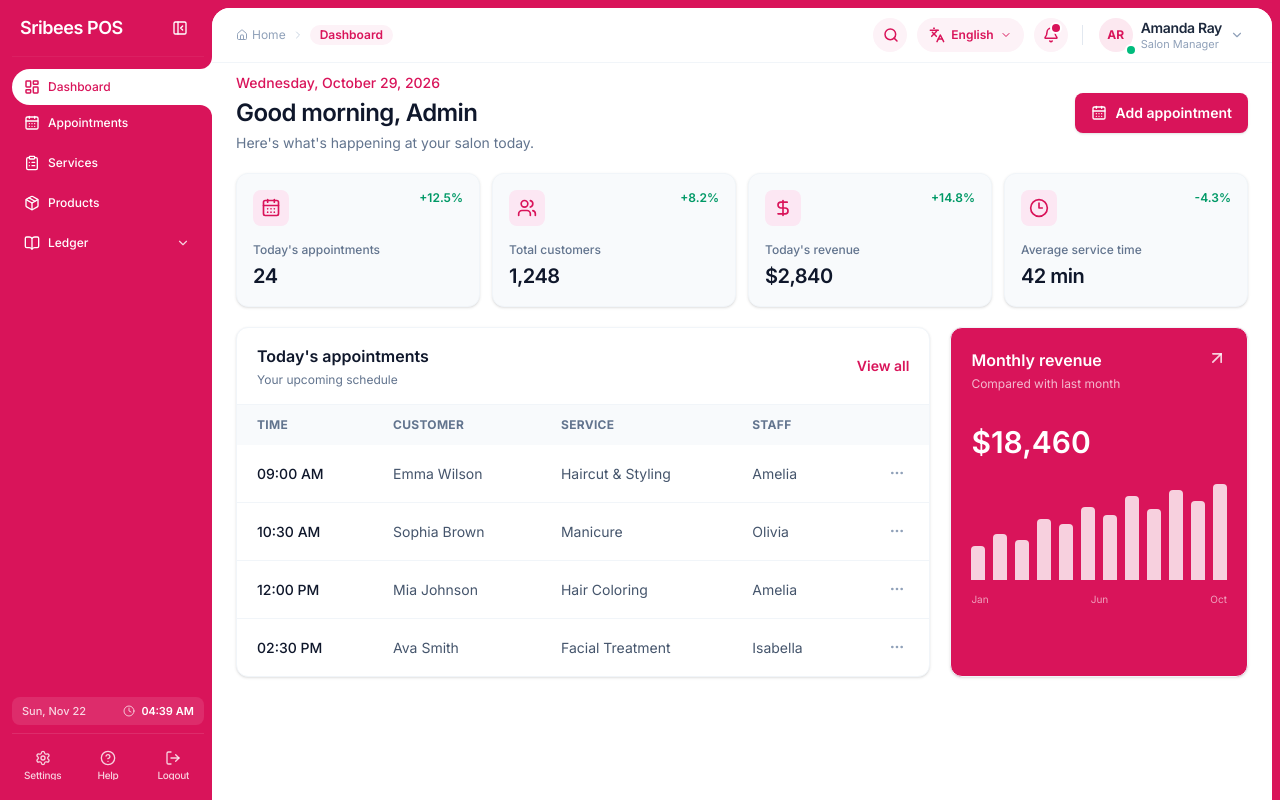
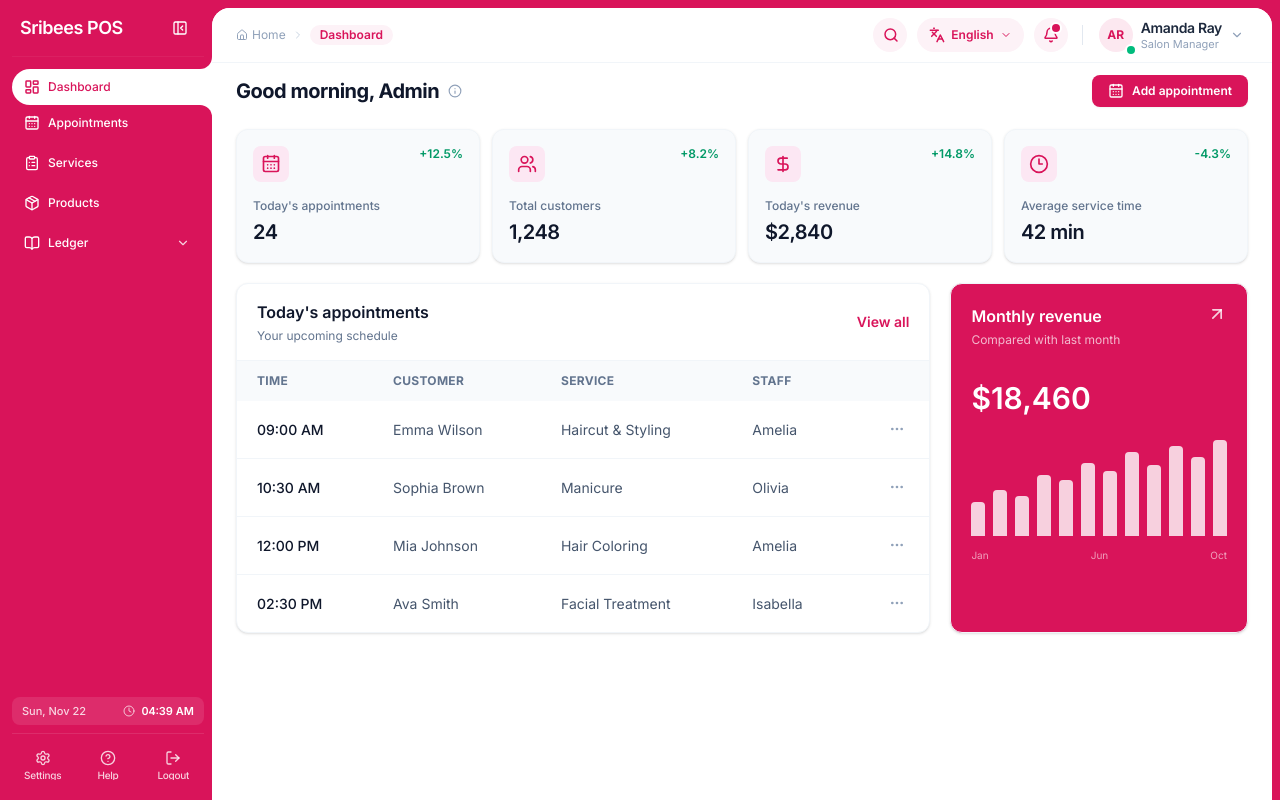
Before and after one commit to anjuparanagama/Salon_POS, a React (Vite) app: page / in a window 1280 px wide. Built offline with nearby package versions, Linux system fonts and the light colour scheme.

Commit message:
refactor: replace inline dashboard header with reusable Header component

```diff
--- a/src/pages/dashboard/index.tsx
+++ b/src/pages/dashboard/index.tsx
@@ -9,6 +9,7 @@ import {
   Users,
 } from "lucide-react";
 import { ROUTES } from "../../routes/sidebar.routes";
+import Header from "../../components/header";
 import type { RecentAppointment } from "../../interface/dashboard.types";
 
 const appointments: RecentAppointment[] = [
@@ -51,25 +52,20 @@ export function Dashboard() {
 
   return (
     <section className="flex flex-col gap-5 text-slate-900">
-      <header className="flex shrink-0 items-center justify-between gap-4">
-        <div>
-          <p className="text-sm font-medium text-primary">Wednesday, October 29, 2026</p>
-          <h1 className="mt-1 text-2xl font-semibold tracking-tight text-slate-900">
-            {t("dashboard:greeting", "Good morning, Admin")}
-          </h1>
-          <p className="mt-1 text-sm text-slate-500">
-            {t("dashboard:subtitle", "Here's what's happening at your salon today.")}
-          </p>
-        </div>
-        <button
-          onClick={() => navigate(ROUTES.APPOINTMENTS)}
-          className="hidden items-center gap-2 rounded-lg bg-primary px-4 py-2.5 text-sm font-semibold text-white shadow-sm transition hover:bg-primary-dark focus-visible:outline-none focus-visible:ring-2 focus-visible:ring-primary focus-visible:ring-offset-2 sm:inline-flex cursor-pointer"
-          type="button"
-        >
-          <CalendarDays aria-hidden="true" className="size-4" />
-          {t("dashboard:addAppointment", "Add appointment")}
-        </button>
-      </header>
+      <Header
+        title={t("dashboard:greeting", "Good morning, Admin")}
+        description={t("dashboard:subtitle", "Here's what's happening at your salon today.")}
+        actions={
+          <button
+            type="button"
+            onClick={() => navigate(ROUTES.APPOINTMENTS)}
+            className="inline-flex items-center justify-center gap-2 rounded-lg bg-primary px-4 py-2 text-xs font-semibold text-white shadow-xs hover:bg-primary-dark transition cursor-pointer"
+          >
+            <CalendarDays aria-hidden="true" className="size-4" />
+            <span>{t("dashboard:addAppointment", "Add appointment")}</span>
+          </button>
+        }
+      />
 
       <div className="grid shrink-0 grid-cols-2 gap-3 xl:grid-cols-4">
         {localizedSummaryCards.map((card) => {
```
